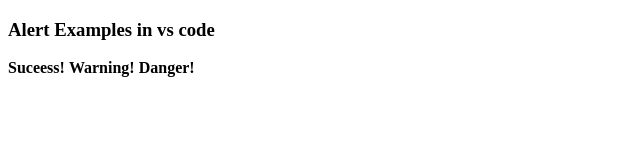
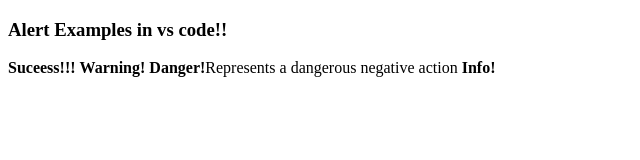
Before and after one commit to MelMutaa/todo_app, a plain HTML site: page index.html in a window 1280 px wide. Shown: the whole page, without its empty margins (0-640 px from the left). Drawn offline with Linux system fonts and the light colour scheme.

Commit message:
Added Features

```diff
--- a/index.html
+++ b/index.html
@@ -4,13 +4,16 @@
     <meta charset="UTF-8">
     <meta http-equiv="X-UA-Compatible" content="IE=edge">
     <meta name="viewport" content="width=device-width, initial-scale=1.0">
-    <title>Document</title>
+    <title>Document!</title>
 </head>
 <body>
-    <h3>Alert Examples in vs code</h3>
+    <h3>Alert Examples in vs code!!</h3>
 
-    <strong>Suceess!</strong>
+    <strong>Suceess!!!</strong>
     <strong>Warning!</strong>
-    <strong>Danger!</strong>
+    <strong>Danger!</strong>Represents a dangerous negative action
+    <strong>Info!</strong>
+
+
 </body>
 </html>
```
